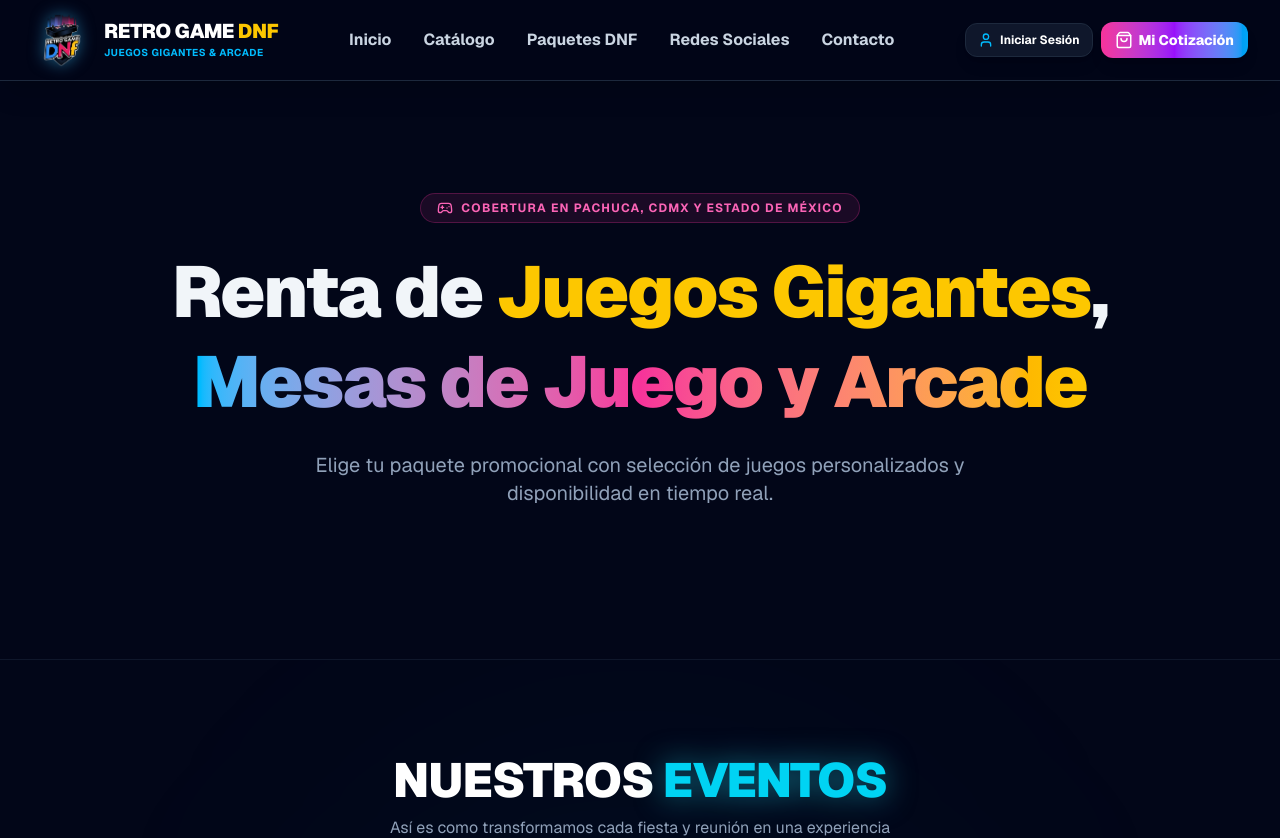
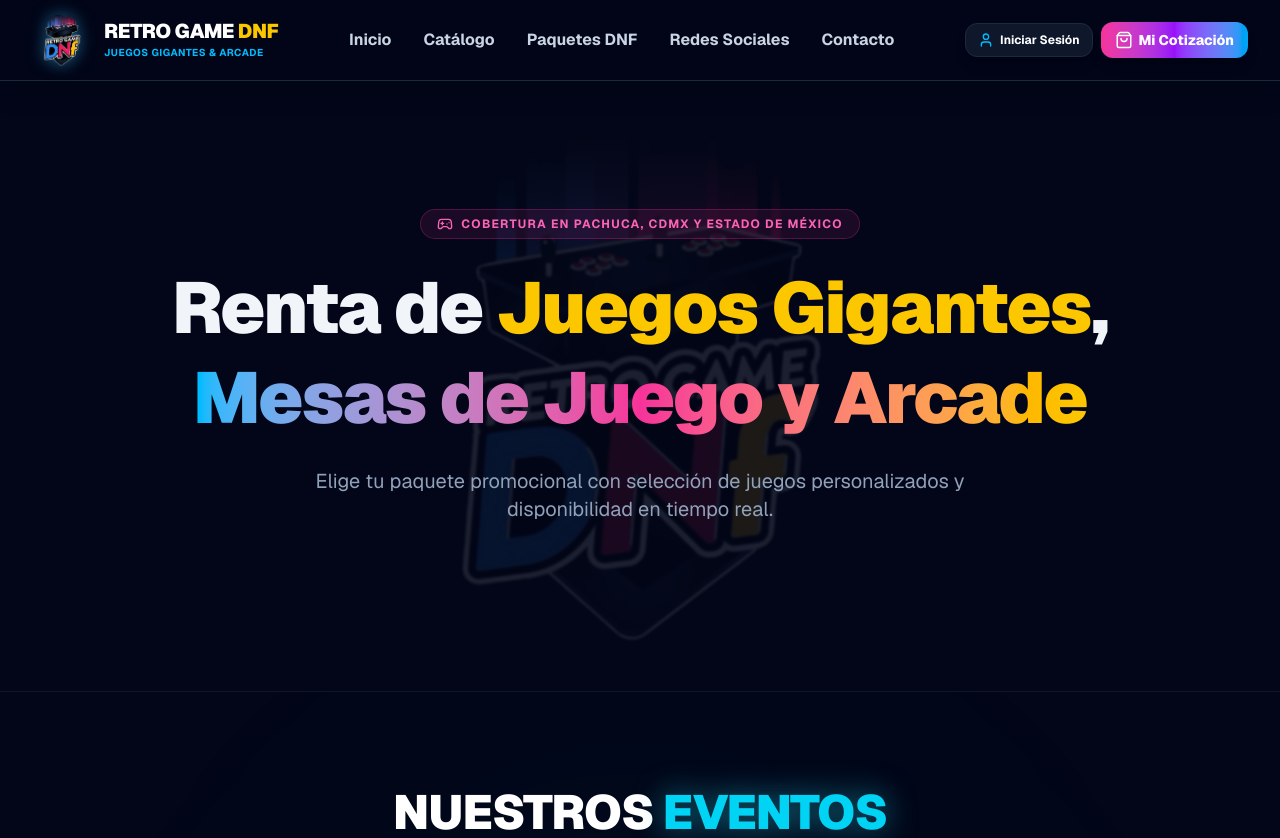
Before and after one commit to jordycrxz-Desarrollador/Retro_Game_DNF, a Next.js app: page / in a window 1280 px wide. Shown: the top 838 px of the page. Built offline with nearby package versions, Linux system fonts and the light colour scheme; no server answers; the database is empty.

Commit message:
Colcoamos el logo debajo en el herosection

```diff
--- a/app/components/HeroSection.tsx
+++ b/app/components/HeroSection.tsx
@@ -4,17 +4,32 @@ import { Gamepad2 } from "lucide-react";
 
 export default function HeroSection() {
   return (
-    <section className="relative py-20 md:py-28 px-4 overflow-hidden border-b border-slate-900">
+    <section className="relative py-24 md:py-32 px-4 overflow-hidden border-b border-slate-900 bg-slate-950">
+
+      {/* LOGO DE FONDO (MARCA DE AGUA BAJO LAS LETRAS) */}
+      <div className="absolute inset-0 flex items-center justify-center pointer-events-none z-0">
+        {/* eslint-disable-next-line @next/next/no-img-element */}
+        <img
+          src="/logo-dnf.png"
+          alt=""
+          className="w-[350px] md:w-[600px] h-auto object-contain opacity-10 blur-[1px] select-none"
+        />
+      </div>
+
+      {/* CONTENIDO PRINCIPAL (POR ENCIMA DEL LOGO) */}
       <div className="max-w-5xl mx-auto text-center relative z-10">
+
         <span className="inline-flex items-center gap-2 bg-pink-500/10 text-pink-400 border border-pink-500/25 px-4 py-1.5 rounded-full text-xs font-bold uppercase tracking-widest mb-6">
           <Gamepad2 size={16} /> Cobertura en Pachuca, CDMX y Estado de México
         </span>
+
         <h1 className="text-4xl md:text-7xl font-black tracking-tight mb-6 leading-tight">
           Renta de <span className="text-yellow-400">Juegos Gigantes</span>, <br />
           <span className="bg-gradient-to-r from-sky-400 via-pink-500 to-yellow-400 text-transparent bg-clip-text">
             Mesas de Juego y Arcade
           </span>
         </h1>
+
         <p className="text-lg md:text-xl text-slate-400 max-w-2xl mx-auto mb-10">
           Elige tu paquete promocional con selección de juegos personalizados y disponibilidad en tiempo real.
         </p>
```
